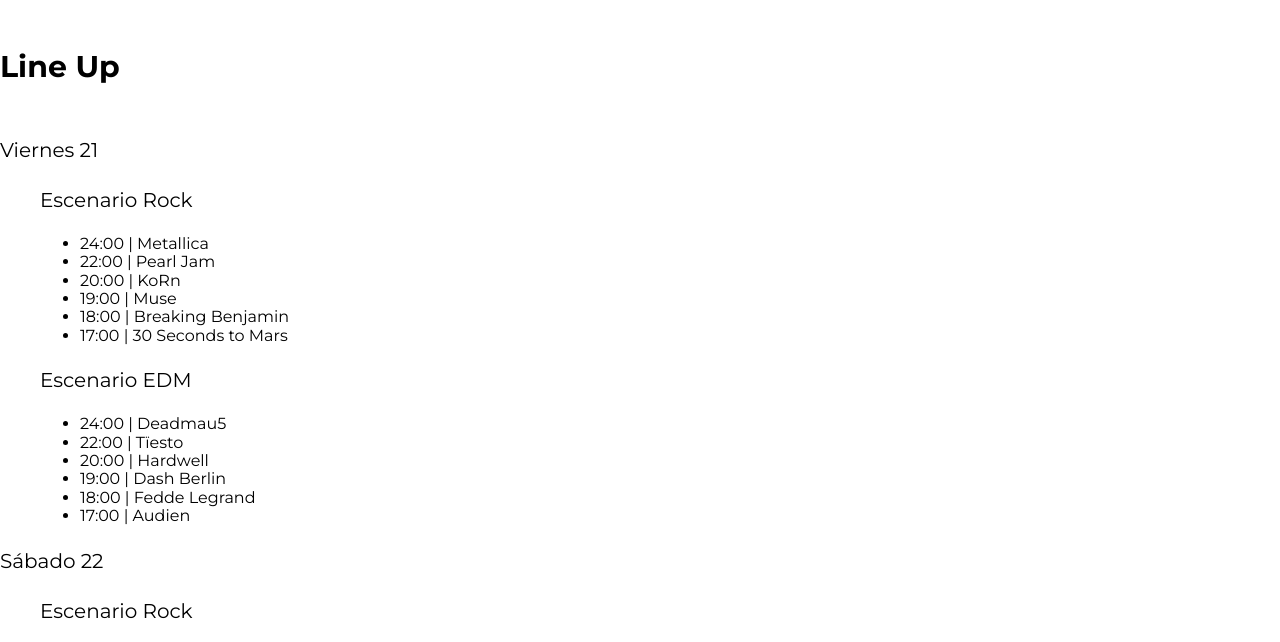
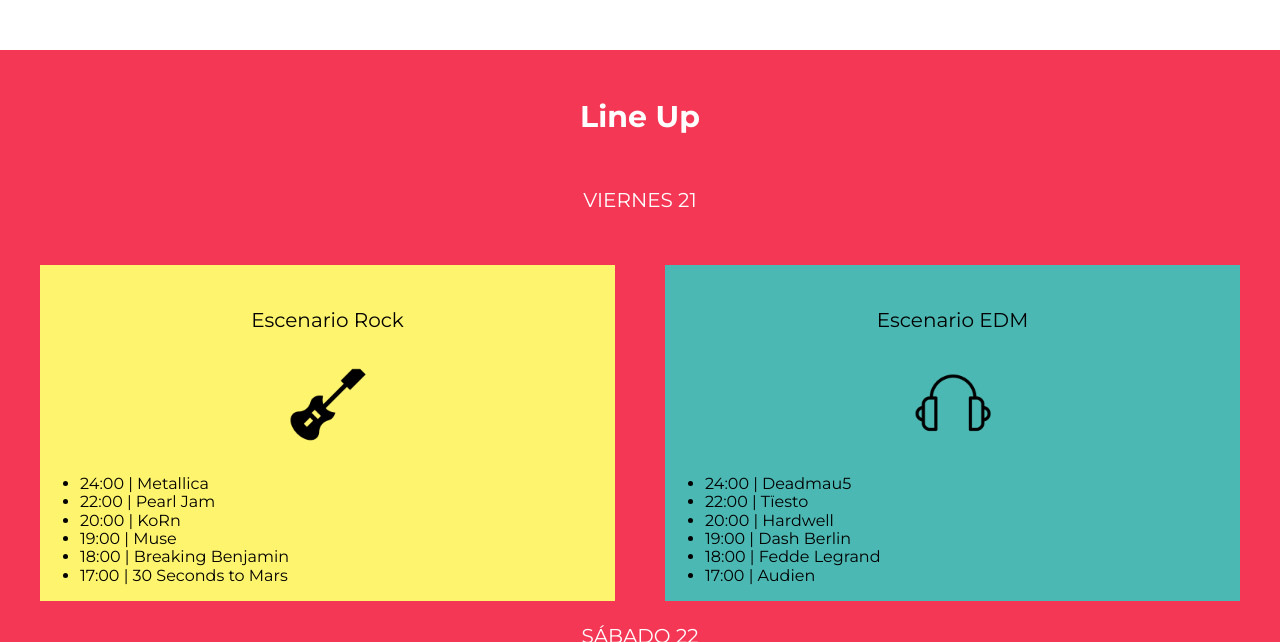
Before and after one commit to LuisSaucedoo/proyecto-festivalmusica, a website: page index.html in a window 1280 px wide. Shown: the part 1159-1801 px from the top of the page. Drawn offline with Linux system fonts and the light colour scheme.

Commit message:
Añadiendo SCSS al Lineup

```diff
--- a/src/scss/base/_variables.scss
+++ b/src/scss/base/_variables.scss
@@ -7,8 +7,8 @@
 $rosa: #f53756;
 $amarillo: #fef46d;
 $morado: #752f97;
-$negro: #000;
-$blanco: #fff;
+$negro: #000000;
+$blanco: #ffffff;
 
 // Tamaños de Media Queries
 $telefono: 480px;
--- a/src/scss/layout/_index.scss
+++ b/src/scss/layout/_index.scss
@@ -1,3 +1,4 @@
 @forward "header";
 @forward "video";
 @forward "festival";
+@forward "lineup";
--- /dev/null
+++ b/src/scss/layout/_lineup.scss
@@ -0,0 +1,59 @@
+@use 'base/variables' as v;
+@use 'base/mixins' as m;
+
+.lineup {
+    background-color: v.$rosa;
+    padding: 5rem 0;
+
+    h3, p {
+        text-align: center;
+        color: v.$blanco;
+    }
+
+    .dia {
+        text-transform: uppercase;
+        margin-bottom: 5rem;
+    }
+}
+
+.escenarios-contenedor {
+    @include m.tablet {
+        @include m.grid(2, 5rem)
+    }
+
+    p {
+        color: v.$negro;
+    }
+
+    .escenario {
+        padding-top: 2rem;
+
+        p {
+            &:after {
+                content: '';
+                display: block;
+                width: 20rem;
+                height: 10rem;
+                background-size: 15rem;
+                background-repeat: no-repeat;
+                background-position: center center;
+                margin: 2rem auto 0 auto;
+            }
+        }
+    }
+}
+
+.edm .nombre-escenario:after{
+    background-image: url(../img/icono_edm.png);
+}
+
+.rock .nombre-escenario:after{
+    background-image: url(../img/icono_rock.png);
+}
+
+.bg-amarillo {
+    background-color: v.$amarillo;
+}
+.bg-verde {
+    background-color: v.$verde;
+}
```
Also changed, not shown: build/css/app.css.
